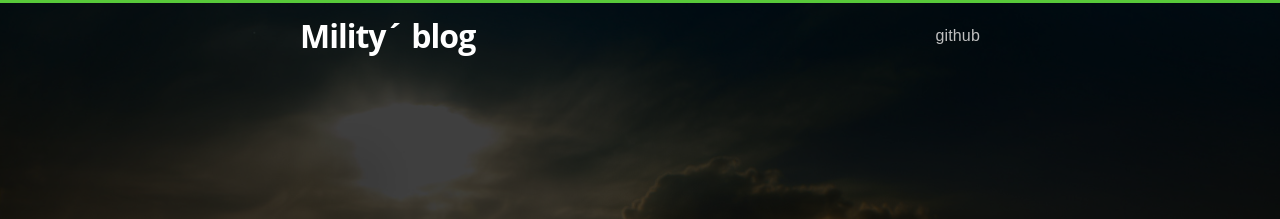
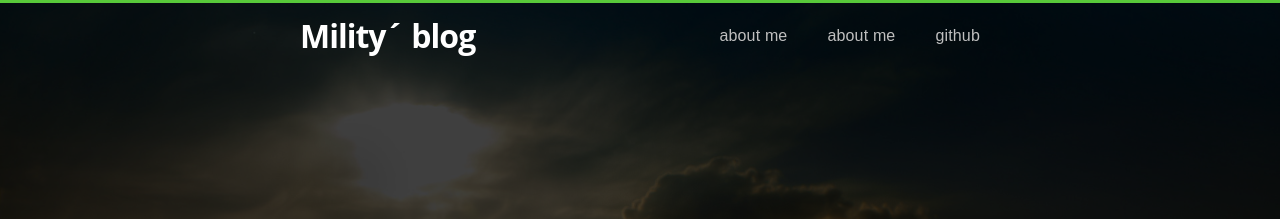
Before and after one commit to Mility/Mility.github.io, a Jekyll site: the page built from index.html, in a window 1280 px wide. Shown: the top 219 px of the page. Built offline with Jekyll 4.4.1, drawn with Linux system fonts in a browser that asks for light colours; nearby versions of some CDN libraries; the list of posts is cut into pages by our own code.

Commit message:
Update header.html

```diff
--- a/_includes/header.html
+++ b/_includes/header.html
@@ -16,14 +16,12 @@
         </a>
 
         <ul class="nav">
-          <!--{% for page in site.pages %}
-            {% if page.title and page.title != 'Home' %}
-            <li><a href="{{ page.url | prepend: site.baseurl }}">About me</a></li>
-            {% endif %}
-          {% endfor %}-->
-           {% if page.title and page.title != 'Home' %}
-            <li><a href="{{ page.url | prepend: site.baseurl }}">About me</a></li>
-            {% endif %}
+          {% for page in site.pages %}
+             {% if page.title and page.title != 'Home' %}
+              <li><a href="{{ page.url | prepend: site.baseurl }}">About me</a></li>
+             {% endif %}
+          {% endfor %}
+
           <!--<li><a href="{{ site.author.url /about}}" target="_blank">the author</a></li>-->
           <li><a href="{{ site.github }}" target="_blank">Github</a></li>
         </ul>
```
